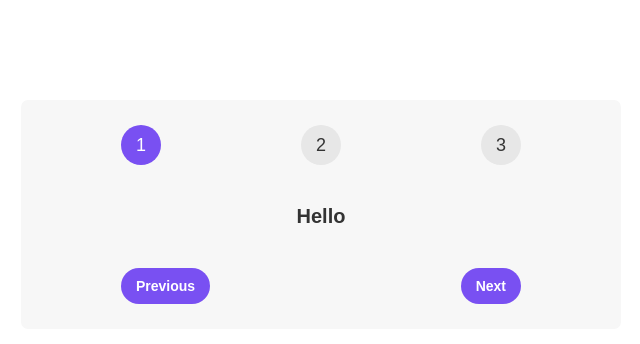
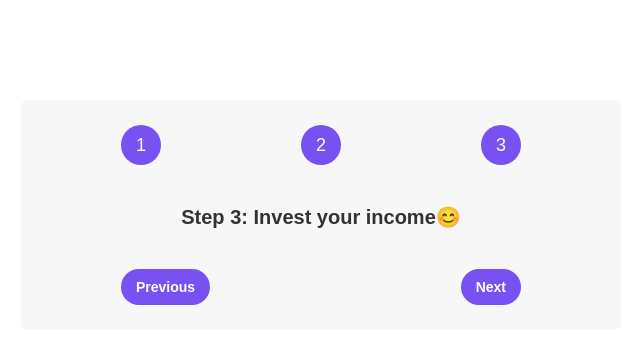
Before and after one commit to suhailakhtar039/React-practice, a React (Create React App) app in the folder steps/: page / in a window 1280 px wide. Shown: the top 344 px of the page, without its empty margins (319-959 px from the left). Built offline with nearby package versions, Linux system fonts and the light colour scheme.

Commit message:
state added in

```diff
--- a/steps/src/App.js
+++ b/steps/src/App.js
@@ -1,13 +1,18 @@
+const messages = ["Learn react", "Apply for job", "Invest your income😊"];
+
 export default function App() {
+  const step = 3;
   return (
     <div className="steps">
       <div className="numbers">
-        <div className="active">1</div>
-        <div>2</div>
-        <div>3</div>
+        <div className={`${step >= 1 ? "active" : ""}`}>1</div>
+        <div className={`${step >= 2 ? "active" : ""}`}>2</div>
+        <div className={`${step >= 3 ? "active" : ""}`}>3</div>
       </div>
 
-      <p className="message">Hello</p>
+      <p className="message">
+        Step {step}: {messages[step - 1]}
+      </p>
 
       <div className="buttons">
         <button style={{ backgroundColor: "#7950f2", color: "#ffffff" }}>
```
